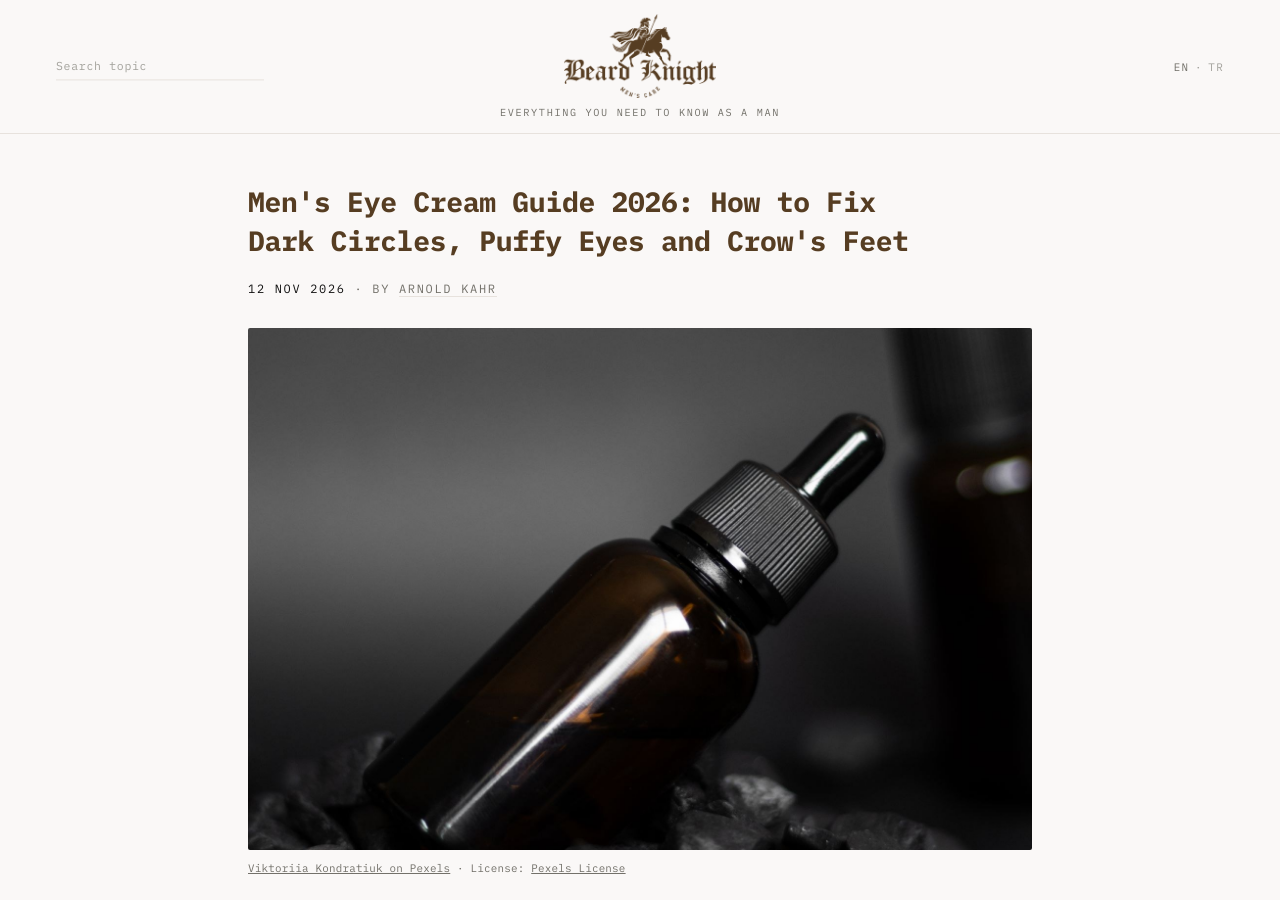
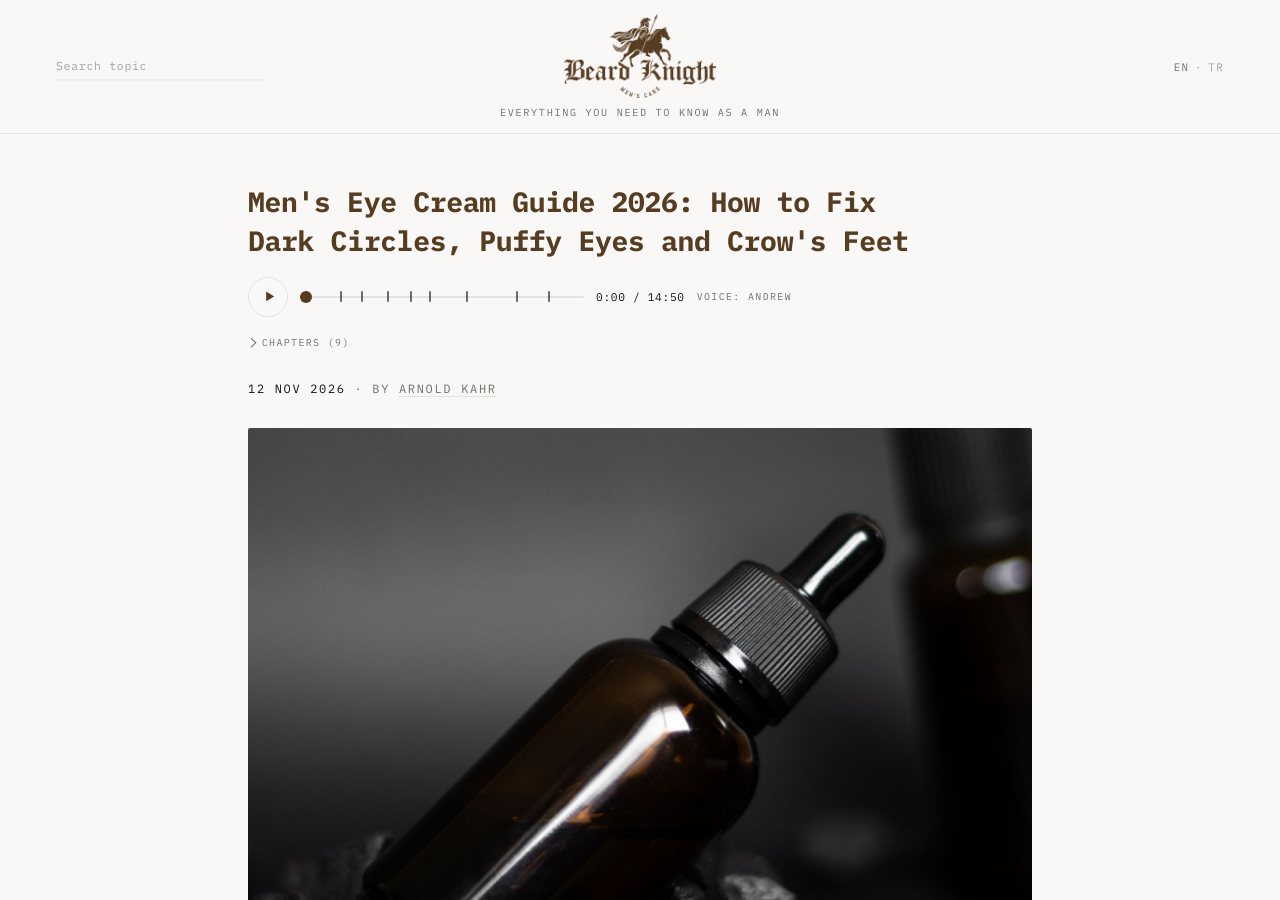
Before and after one commit to architect-high-level-core/beard-knight, a Jekyll site: the page built from _posts/2026-11-12-mens-eye-cream-guide-2026-dark-circles-puffy-eyes-crows-feet.md, in a window 1280 px wide and 900 px high. Built offline with Jekyll 4.4.1, drawn with Linux system fonts in a browser that asks for light colours; some of the changed lines change nothing that is shown.

Commit message:
Audio: men's eye cream guide 2026 (chapters)

```diff
--- a/_posts/2026-11-12-mens-eye-cream-guide-2026-dark-circles-puffy-eyes-crows-feet.md
+++ b/_posts/2026-11-12-mens-eye-cream-guide-2026-dark-circles-puffy-eyes-crows-feet.md
@@ -11,6 +11,19 @@ image_credit: "Viktoriia Kondratiuk on Pexels"
 image_license: "Pexels License"
 image_license_url: "https://www.pexels.com/license/"
 image_source_url: "https://www.pexels.com/photo/a-bottle-of-essential-oil-on-a-black-background-18708753/"
+audio: /assets/audio/mens-eye-cream-guide-2026-dark-circles-puffy-eyes-crows-feet.mp3
+audio_voice: Andrew
+audio_duration: "14:50"
+audio_chapters:
+  - {t: 0, title: "Intro"}
+  - {t: 116, title: "Start with the right diagnosis"}
+  - {t: 184, title: "Dark circles under the eyes"}
+  - {t: 267, title: "Puffy eyes in the morning"}
+  - {t: 344, title: "Crow's feet"}
+  - {t: 407, title: "The ingredients that actually earn a…"}
+  - {t: 528, title: "How to apply it"}
+  - {t: 690, title: "When a cream is not enough"}
+  - {t: 796, title: "FAQ"}
 ---
 
 Late nights, dry heated rooms and winter light all show up first around your eyes. The skin there is the thinnest on the face, it moves with every blink, and it has little reserve when sleep, salt, alcohol or sun get the better of it. This men's eye cream guide for 2026 explains what really causes dark circles, puffy eyes and crow's feet, which habits dermatologists and eye doctors recommend, how to use retinol on this delicate area, and which luxury eye creams belong on a gentleman's shelf.
```
Also changed, not shown: 1 other file.
